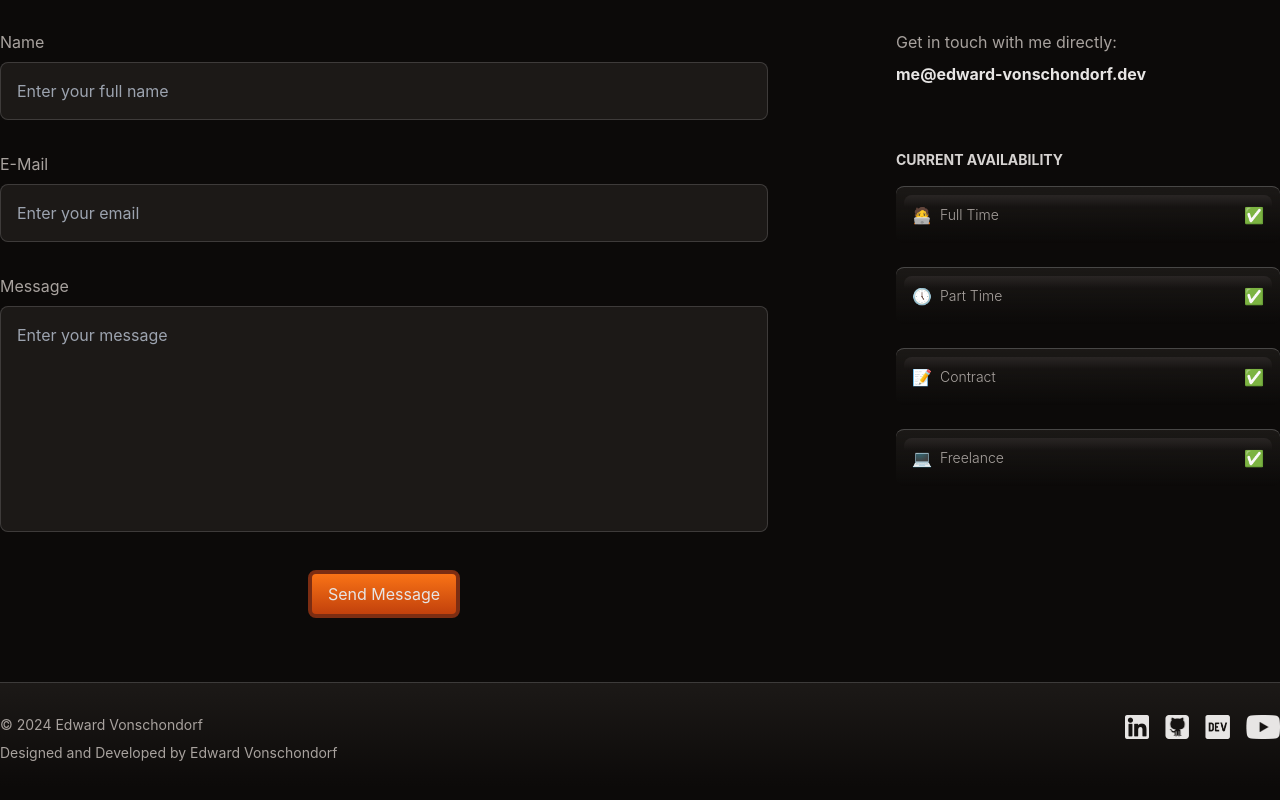
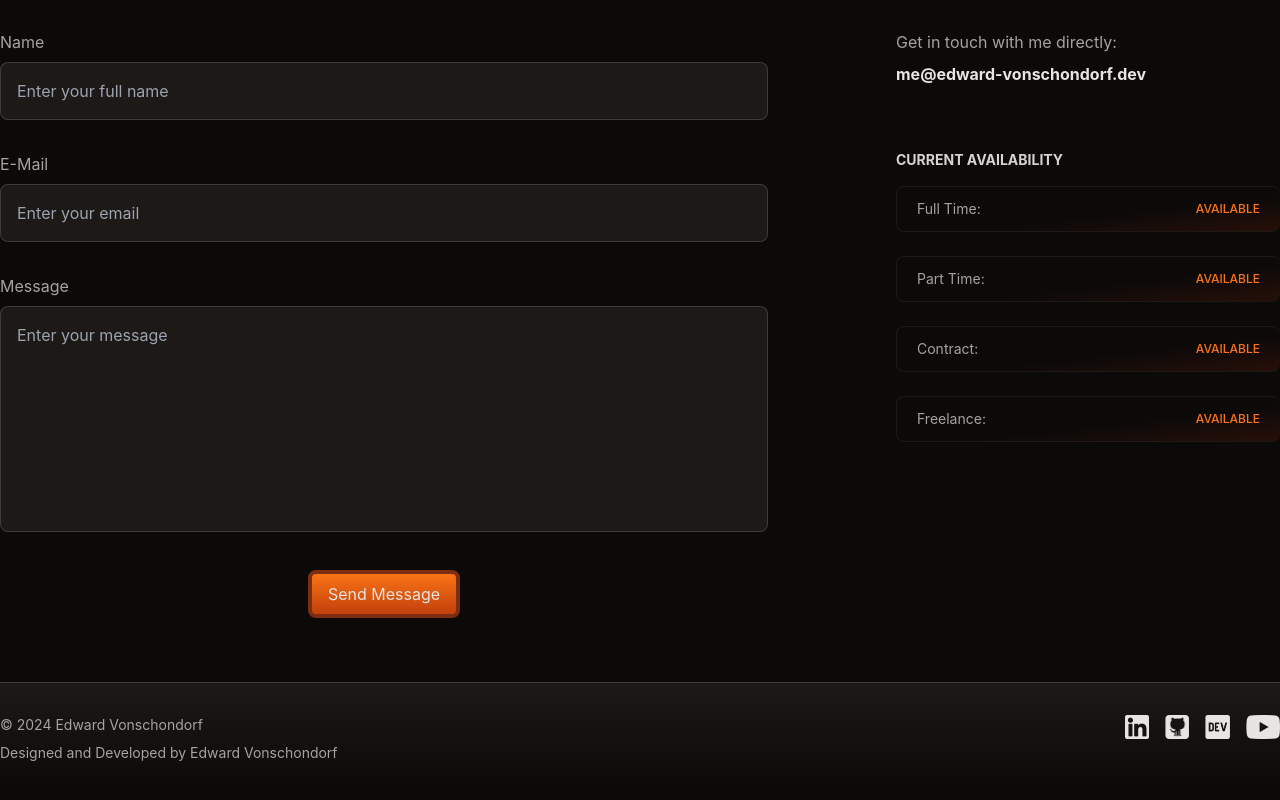
Before and after one commit to Torvec/myPortfolio, a React (Vite) app: page / in a window 1280 px wide. Shown: the part 8508-9308 px from the top of the page. Built offline with nearby package versions, Linux system fonts and the light colour scheme; a web font is replaced by a local one.

Commit message:
Modify styles for contact me section

```diff
--- a/src/components/ContactMeSection.tsx
+++ b/src/components/ContactMeSection.tsx
@@ -4,7 +4,8 @@ import {
   fullNameInput,
   emailInput,
   messageInput,
-} from "../data/contactData";
+  directContactData,
+} from "../data/contactMeData";
 
 export default function ContactMeSection() {
   const FormLabel = ({
@@ -39,8 +40,45 @@ export default function ContactMeSection() {
         name={inputName}
         placeholder={inputPlaceholder}
         required
-        className="w-full rounded-lg border border-white/15 bg-stone-900 p-4 text-stone-300 focus:bg-stone-800 focus:outline-none focus:ring focus:ring-orange-500/75"
+        className="w-full rounded-lg border border-white/15 bg-stone-900 p-4 text-stone-300 focus:bg-stone-800 focus:outline-none focus:ring focus:ring-orange-500/50"
       />
+    );
+  };
+
+  const FormMessage = ({
+    messageId,
+    messageName,
+    messagePlaceholder,
+    messageRows,
+    messageMaxLength,
+  }: {
+    messageId: string;
+    messageName: string;
+    messagePlaceholder: string;
+    messageRows: number;
+    messageMaxLength: number;
+  }) => {
+    return (
+      <textarea
+        id={messageId}
+        name={messageName}
+        placeholder={messagePlaceholder}
+        rows={messageRows}
+        maxLength={messageMaxLength}
+        required
+        className="w-full resize-none rounded-lg border border-white/15 bg-stone-900 p-4 text-stone-200 focus:bg-stone-800 focus:outline-none focus:ring focus:ring-orange-500/50"
+      />
+    );
+  };
+
+  const SubmitButton = ({ text }: { text: string }) => {
+    return (
+      <button
+        type="submit"
+        className="self-center rounded-lg border-4 border-orange-900 bg-gradient-to-t from-orange-700 to-orange-500 px-4 py-2 text-stone-200 transition-all duration-300 ease-in-out hover:scale-110 hover:border-orange-700 hover:bg-gradient-to-b"
+      >
+        {text}
+      </button>
     );
   };
 
@@ -76,55 +114,49 @@ export default function ContactMeSection() {
             forText={messageInput.forText}
             labelText={messageInput.labelText}
           />
-          <textarea
-            id={messageInput.id}
-            name={messageInput.name}
-            placeholder={messageInput.placeholderText}
-            rows={8}
-            maxLength={500}
-            required
-            className="w-full resize-none rounded-lg border border-white/15 bg-stone-900 p-4 text-stone-200 focus:bg-stone-800 focus:outline-none focus:ring focus:ring-orange-500/75"
+          <FormMessage
+            messageId={messageInput.id}
+            messageName={messageInput.name}
+            messagePlaceholder={messageInput.placeholderText}
+            messageRows={8}
+            messageMaxLength={500}
           />
         </div>
-        <button
-          type="submit"
-          className="self-center rounded-lg border-4 border-orange-900 bg-gradient-to-t from-orange-700 to-orange-500 px-4 py-2 text-stone-200"
-        >
-          Send Message
-        </button>
+        <SubmitButton text="Send Message" />
       </form>
     );
   };
 
   const DirectContact = () => {
-    const content = {
-      text: "Get in touch with me directly:",
-      email: "me@edward-vonschondorf.dev",
-      mailto:
-        "mailto:me@edward-vonschondorf.dev?subject=Let's Connect and Collaborate!",
-    };
+    const { text, email, mailto } = directContactData;
+
     return (
       <div>
-        <p className="mb-2 text-stone-400">{content.text}</p>
+        <p className="mb-2 text-stone-400">{text}</p>
         <a
-          href={content.mailto}
-          className="font-bold text-stone-200 hover:text-orange-600"
+          href={mailto}
+          className="block font-bold text-stone-200 transition-all duration-300 ease-in-out hover:scale-105 hover:text-orange-600"
         >
-          {content.email}
+          {email}
         </a>
       </div>
     );
   };
 
-  const AvailabilityItem = ({ type, icon }: { type: string; icon: string }) => {
+  const AvailabilityItem = ({
+    type,
+    availability,
+  }: {
+    type: string;
+    availability: string;
+  }) => {
     return (
-      <li className="rounded-lg bg-gradient-to-b from-stone-900 p-2 border-t border-white/25 text-stone-400">
-        <div className="flex items-center justify-between rounded-lg bg-gradient-to-b from-stone-800 to-30% p-2">
-          <div className="flex items-center gap-2">
-            <span>{icon}</span>
-            <span className="text-sm font-light">{type}</span>
-          </div>
-          <span>✅</span>
+      <li className="rounded-lg border-y border-l border-stone-900  text-stone-400">
+        <div className="flex items-center justify-between rounded-lg bg-gradient-to-tl from-orange-950/50 to-40% px-5 py-3">
+          <span className="text-sm">{type}</span>
+          <span className="text-xs font-medium uppercase text-orange-500">
+            {availability}
+          </span>
         </div>
       </li>
     );
@@ -138,8 +170,12 @@ export default function ContactMeSection() {
           {availabilityHeader}
         </h3>
         <ul className="flex flex-col gap-6">
-          {availabilityList.map(({ type, icon }, index) => (
-            <AvailabilityItem key={index} type={type} icon={icon} />
+          {availabilityList.map(({ type, availability }, index) => (
+            <AvailabilityItem
+              key={index}
+              type={type}
+              availability={availability}
+            />
           ))}
         </ul>
       </div>
@@ -147,11 +183,14 @@ export default function ContactMeSection() {
   };
 
   return (
-    <section id="contact" className="flex flex-col justify-center container mx-auto min-h-screen px-4 md:px-0 pb-16">
+    <section
+      id="contact"
+      className="container mx-auto flex min-h-screen flex-col justify-center px-4 pb-16 md:px-0"
+    >
       <SectionHeader section="Contact" title="Let's Connect and Collaborate!" />
       <div className="flex flex-col gap-32 md:flex-row">
         <ContactForm />
-        <div className="flex md:w-1/3 flex-col gap-16">
+        <div className="flex flex-col gap-16 md:w-1/3">
           <DirectContact />
           <AvailabilityList />
         </div>
--- a/src/data/contactData.ts
+++ b/src/data/contactMeData.ts
@@ -24,12 +24,19 @@ export const messageInput = {
   placeholderText: "Enter your message",
 };
 
+export const directContactData = {
+  text: "Get in touch with me directly:",
+  email: "me@edward-vonschondorf.dev",
+  mailto:
+    "mailto:me@edward-vonschondorf.dev?subject=Let's Connect and Collaborate!",
+};
+
 export const availabilityData = {
   availabilityHeader: "Current Availability",
   availabilityList: [
-    { type: "Full Time", icon: "🧑‍💻" },
-    { type: "Part Time", icon: "🕔" },
-    { type: "Contract", icon: "📝" },
-    { type: "Freelance", icon: "💻" },
+    { type: "Full Time:", availability: "Available" },
+    { type: "Part Time:", availability: "Available" },
+    { type: "Contract:", availability: "Available" },
+    { type: "Freelance:", availability: "Available" },
   ],
 };
```
